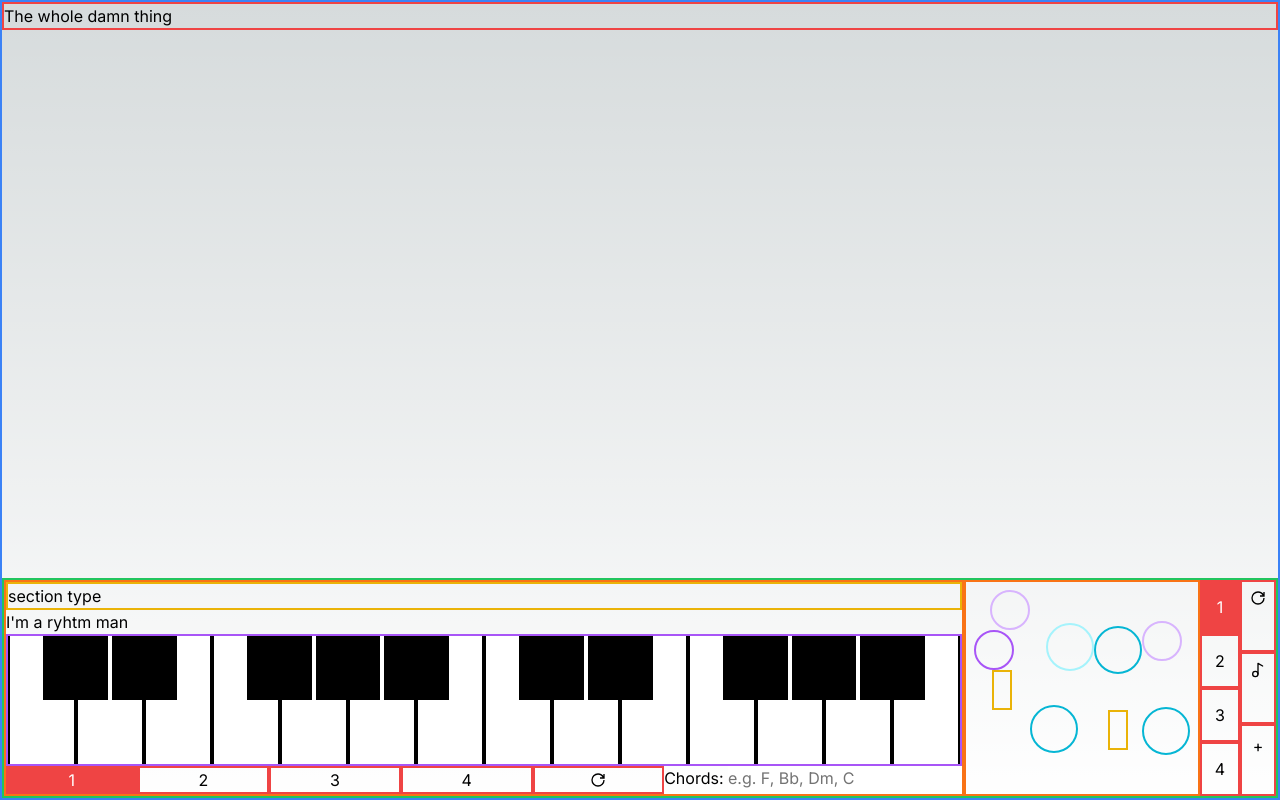
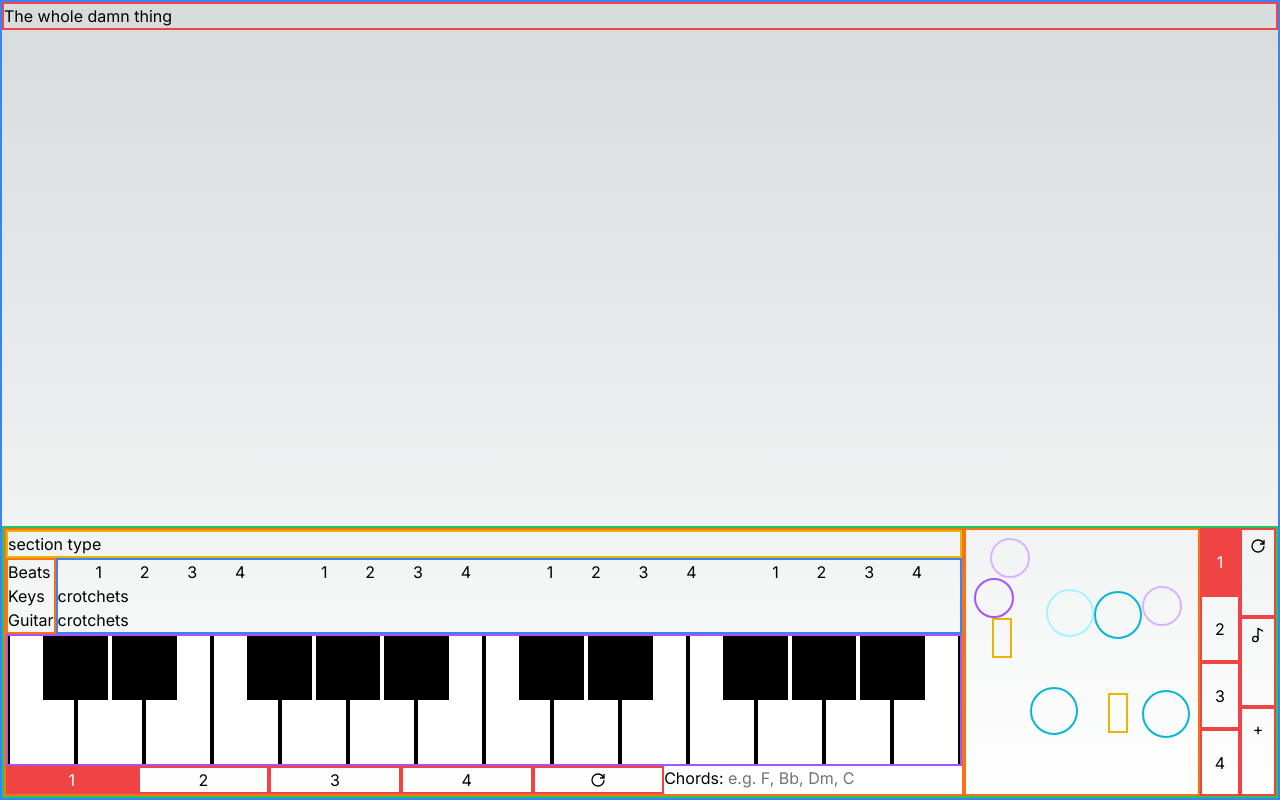
Before and after one commit to AdamSaunders26/iRock-Arranger, a Next.js app: page / in a window 1280 px wide. Built offline with nearby package versions, Linux system fonts and the light colour scheme.

Commit message:
start to create rhythm layout

```diff
--- /dev/null
+++ b/app/RhythmNumbers.tsx
@@ -0,0 +1,30 @@
+export default function RhythmNumbers() {
+  return (
+    <div className="flex justify-evenly">
+      <div className="flex justify-evenly flex-1">
+        <div>1</div>
+        <div>2</div>
+        <div>3</div>
+        <div>4</div>
+      </div>
+      <div className="flex justify-evenly flex-1">
+        <div>1</div>
+        <div>2</div>
+        <div>3</div>
+        <div>4</div>
+      </div>
+      <div className="flex justify-evenly flex-1">
+        <div>1</div>
+        <div>2</div>
+        <div>3</div>
+        <div>4</div>
+      </div>
+      <div className="flex justify-evenly flex-1">
+        <div>1</div>
+        <div>2</div>
+        <div>3</div>
+        <div>4</div>
+      </div>
+    </div>
+  );
+}
--- a/app/RhythmStave.tsx
+++ b/app/RhythmStave.tsx
@@ -1,3 +1,18 @@
+import RhythmNumbers from "./RhythmNumbers";
+
 export default function RhythmStave() {
-  return <div>I'm a ryhtm man</div>;
+  return (
+    <div className="flex">
+      <div className="border-2 border-orange-500">
+        <div>Beats</div>
+        <div>Keys</div>
+        <div>Guitar</div>
+      </div>
+      <div className="border-2 border-blue-500 flex-1">
+        <RhythmNumbers />
+        <div>crotchets</div>
+        <div>crotchets</div>
+      </div>
+    </div>
+  );
 }
```
Also changed, not shown: 1 other file (tests, documents, lock files or other folders).
